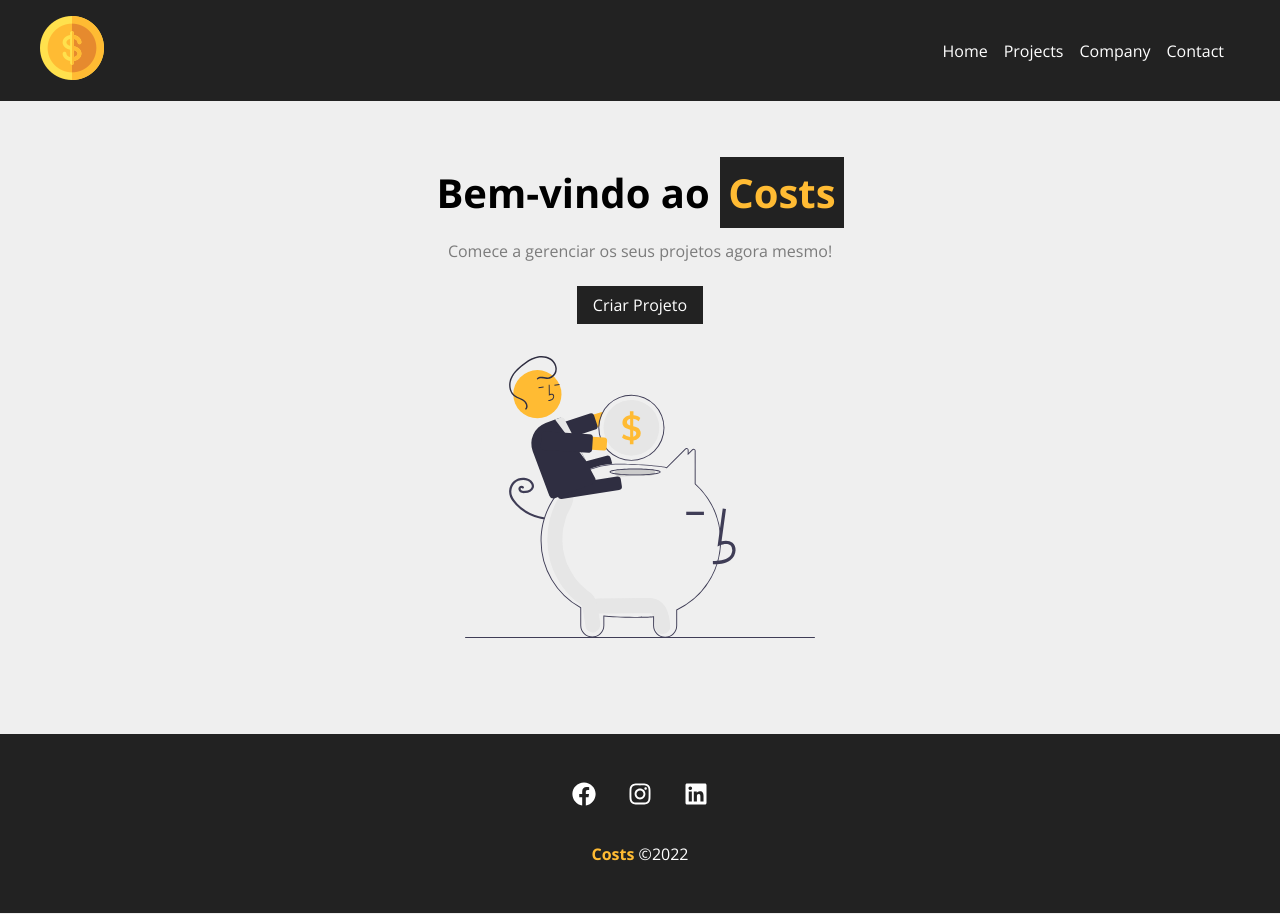
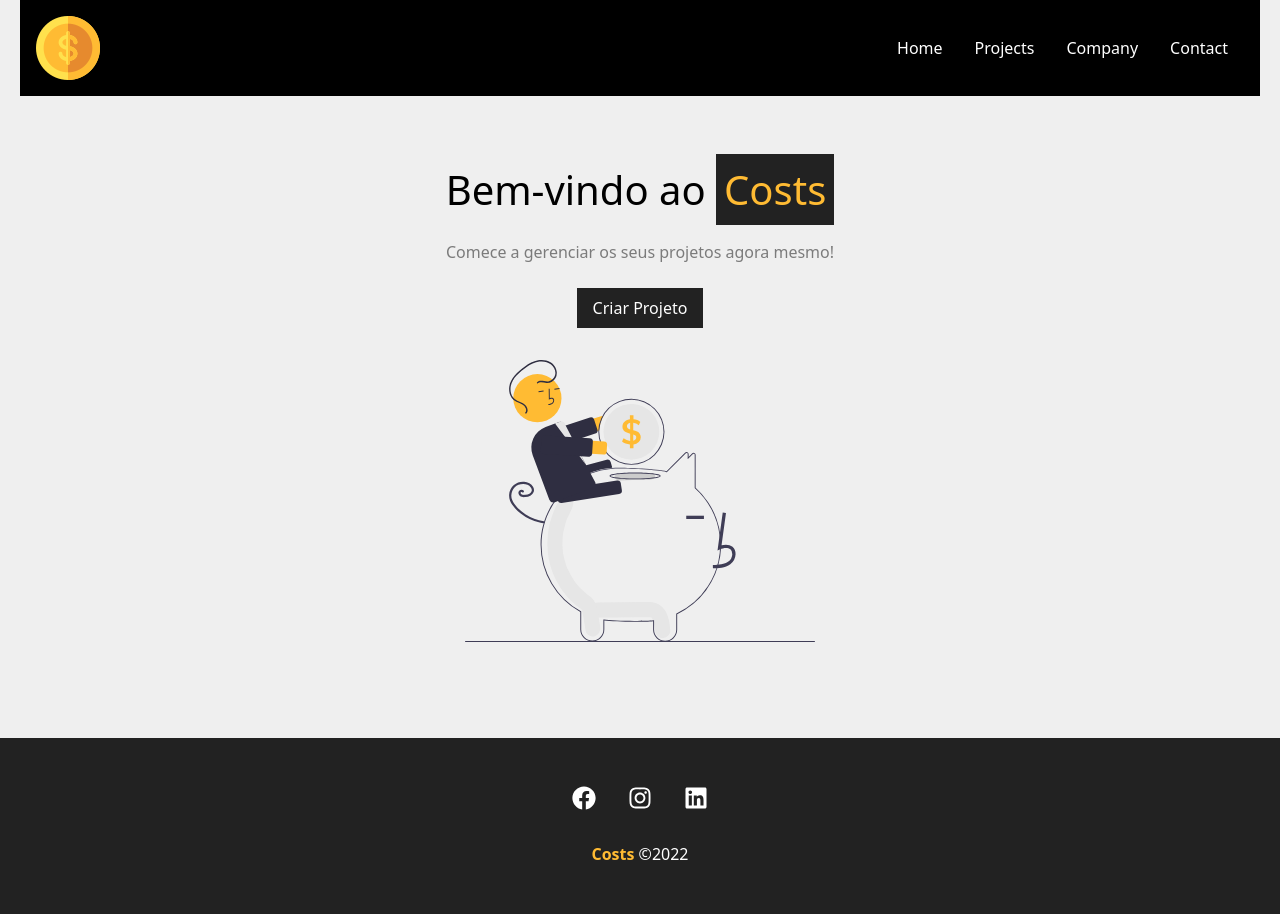
Before and after one commit to evandrofelimberti/webkeyappfront, a React (Create React App) app: page / in a window 1280 px wide. Built offline with nearby package versions, Linux system fonts and the light colour scheme; the HTML template or start-up script is replaced by a standard one.

Commit message:
add tailwind

```diff
--- a/package.json
+++ b/package.json
@@ -44,5 +44,8 @@
       "last 1 firefox version",
       "last 1 safari version"
     ]
+  },
+  "devDependencies": {
+    "tailwindcss": "^3.2.4"
   }
 }
--- a/src/App.js
+++ b/src/App.js
@@ -12,7 +12,7 @@
 
 function App() {
   return (
-<Router>
+<Router className="text-3xl font-bold underline">
   <Navbar/>
   <Container customClass="min-height" >
   <Routes>
--- a/src/components/form/Input.js
+++ b/src/components/form/Input.js
@@ -2,7 +2,7 @@
 
 function Input({type, text, name, placeholder, handleOnChange, value, format}){
     return(
-        <div className={styles.form_control}>
+        <div className={styles.form_control} >
             <label htmlFor={name}>{text}:</label>
             <input
             type={type}
--- a/src/components/layout/Navbar.js
+++ b/src/components/layout/Navbar.js
@@ -3,33 +3,53 @@
 import styles from './Navbar.module.css'
 import logo from '../../img/costs_logo.png'
 import Container from './Container'
+import { AiOutlineClose, AiOutlineMenu } from 'react-icons/ai';
+
+import React, { useState } from 'react';
 
 function Navbar(){
+
+  const [nav, setNav] = useState(false);
+
+  const handleNav = () => {
+    setNav(!nav);
+  };
+
     return(
-        <nav className={styles.navbar}>
-            <Container >
-                <Link to="/">
-                    <img src={logo} alt={"Costs"} />
-                </Link>
-            <ul className={styles.list}>
-                <li className={styles.item}>
+    <div className='flex justify-between items-center h-24 max-w-[1240px] mx-auto px-4 text-white bg-black '>
+    <h1 className='w-full text-3xl font-bold text-[#00df9a]'>
+        <Link to="/"> <img src={logo} alt={"Costs"} /> </Link>
+    </h1>
+      <ul className='hidden md:flex '>
+                    <li className='p-4'>
                     <Link to="/">Home</Link>
                     </li>
-
-                <li className={styles.item}>
+                    <li className='p-4'>
                     <Link to="/projects">Projects</Link>
                     </li>
-
-                <li className={styles.item}>
+                    <li className='p-4'>
                     <Link to="/company">Company</Link>
                     </li>
-
-                <li className={styles.item}>
+                    <li className='p-4'>
                     <Link to="/contact">Contact</Link>
                     </li>
       </ul>
-            </Container>
-        </nav>
+      <div onClick={handleNav} className='block md:hidden'>
+          {nav ? <AiOutlineClose size={20}/> : <AiOutlineMenu size={20} />}
+      </div>
+      <ul className={nav ? 'fixed left-0 top-0 w-[60%] h-full border-r border-r-gray-900 bg-[#000300] ease-in-out duration-500' : 'ease-in-out duration-500 fixed left-[-100%]'}>
+        <h1 className='w-full text-3xl font-bold text-[#00df9a] m-4'>
+            <Link to="/"> <img src={logo} alt={"Costs"} /> </Link>
+        </h1>
+          <li className='p-4 border-b border-gray-600'><Link to="/">Home</Link></li>
+          <li className='p-4 border-b border-gray-600'><Link to="/projects">Projects</Link></li>
+          <li className='p-4 border-b border-gray-600'><Link to="/company">Company</Link></li>
+          <li className='p-4 border-b border-gray-600'><Link to="/contact">Contact</Link></li>
+          <li className='p-4'><Link to="/contact">Contact</Link></li>
+      </ul>
+
+
+        </div>
     )
 }
 
--- a/src/index.css
+++ b/src/index.css
@@ -1,3 +1,7 @@
+@tailwind base;
+@tailwind components;
+@tailwind utilities;
+{/*
 *{
   padding: 0;
   margin: 0;
@@ -10,4 +14,8 @@
 #root{
   background-color: #efefef;
   height: 100%;
+}*/}
+
+body {
+  background-color: #efefef;
 }
--- /dev/null
+++ b/tailwind.config.js
@@ -0,0 +1,11 @@
+/** @type {import('tailwindcss').Config} */
+module.exports = {
+  mode: 'jit',
+  content: [
+    "./src/**/*.{js,jsx,ts,tsx}",
+  ],
+  theme: {
+    extend: {},
+  },
+  plugins: [],
+}
```
Also changed, not shown: src/components/pages/Home.js (indentation only), 1 other file (tests, documents, lock files or other folders). Lines whose indentation alone changed are shown as unchanged.
